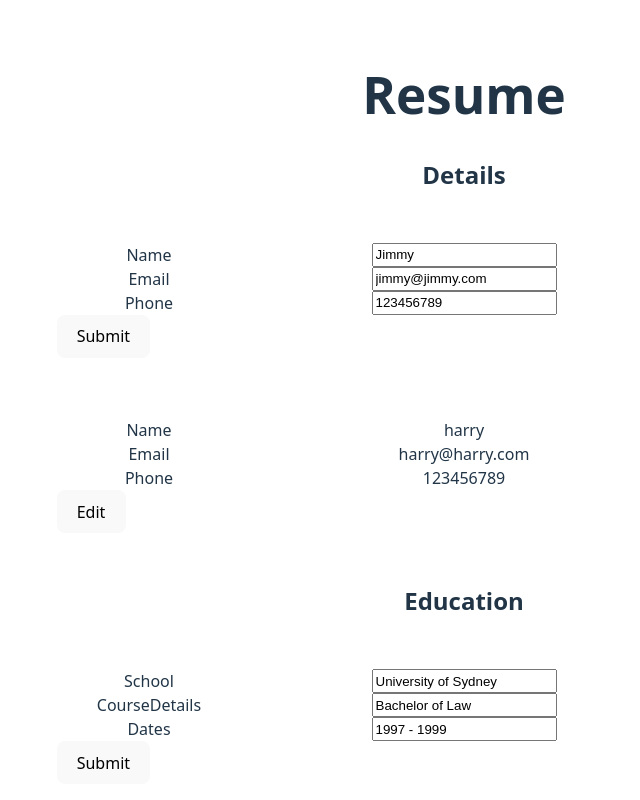
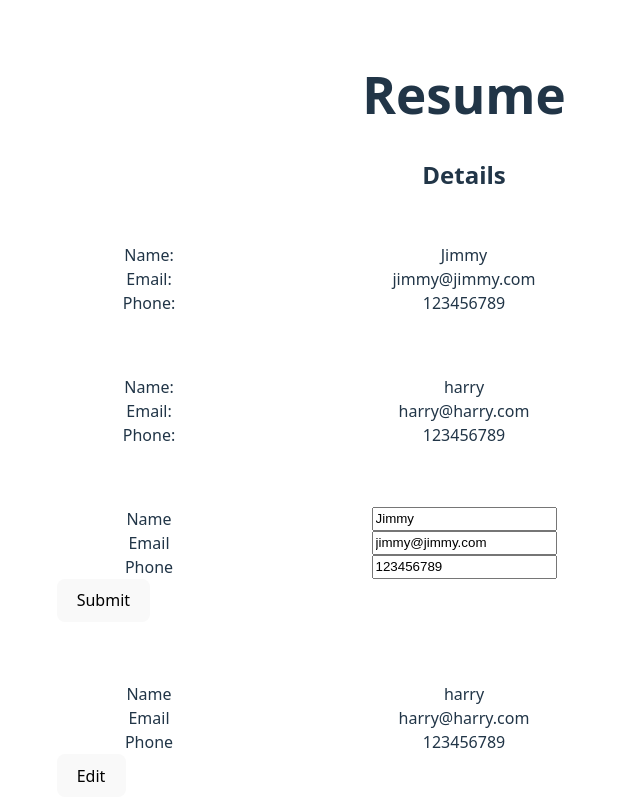
Before and after one commit to hoomanhorsey/odin-resume, a React (Vite) app: page / in a window 1280 px wide. Shown: the top 800 px of the page, without its empty margins (176-816 px from the left). Built offline with nearby package versions, Linux system fonts and the light colour scheme.

Commit message:
Partially completed refactoring of RenderValues

```diff
--- a/src/components/details.jsx
+++ b/src/components/details.jsx
@@ -1,5 +1,54 @@
 import { useState } from "react";
 import { defaultCV } from "../data/defaultCV";
+
+function FenderValues({ CVDetails, category }) {
+  const selectedCategory = CVDetails.find((item) => item.category === category);
+
+  return selectedCategory.entries.map((entry) => {
+    const entryValues = Object.entries(entry.values).map(([key, value]) => (
+      <div className="itemContainer">
+        <div className="itemLabel">{key}: </div>
+        <div>{value}</div>
+      </div>
+    ));
+    return <div className="entryContainer"> {entryValues} </div>;
+  });
+}
+
+//     entry.editStatus === false ? (
+//       <div className="entryContainer" key={entry.id}>
+//         {Object.entries(entry.values).map(([key, value]) => {
+//           return (
+//             <div className="itemContainer">
+//               <div className="itemLabel">{key}</div>
+//               <input className="itemInput" type="text" value={value}></input>
+//             </div>
+//           );
+//         })}
+//         <div></div>
+//         <div>
+//           <button className="itemButton" onClick={() => submitInfo(entry.id)}>
+//             Submit
+//           </button>
+//         </div>
+//       </div>
+//     ) : (
+//       <div className="entryContainer" key={entry.id}>
+//         {Object.entries(entry.values).map(([key, value]) => {
+//           return (
+//             <div className="itemContainer">
+//               <div className="itemLabel">{key}</div>
+//               <div className="itemValue">{value}</div>
+//             </div>
+//           );
+//         })}
+//         <button className="itemButton" onClick={() => editStatus(entry.id)}>
+//           Edit
+//         </button>
+//       </div>
+//     )
+//   );
+// }
 
 function BenderValues({ CVDetails, category }) {
   const selectedCategory = CVDetails.find((item) => item.category === category);
@@ -78,6 +127,8 @@ function GlobalCV() {
     <div key={category}>
       <h2>{category}</h2>
 
+      <FenderValues CVDetails={CVDetails} category={category} />
+
       <BenderValues CVDetails={CVDetails} category={category} />
     </div>
   ));
```
